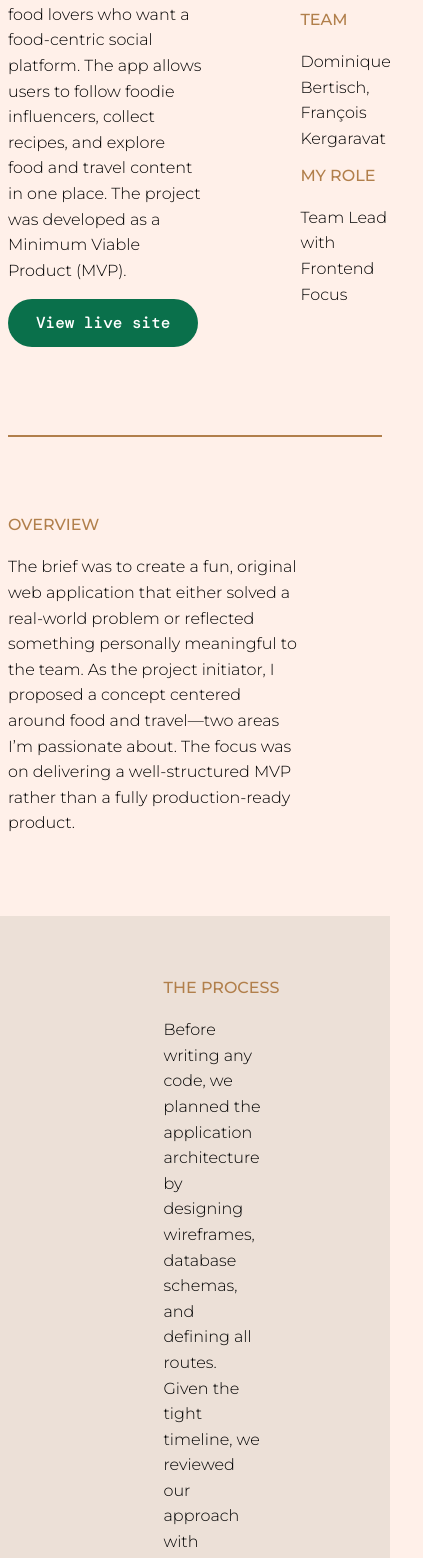
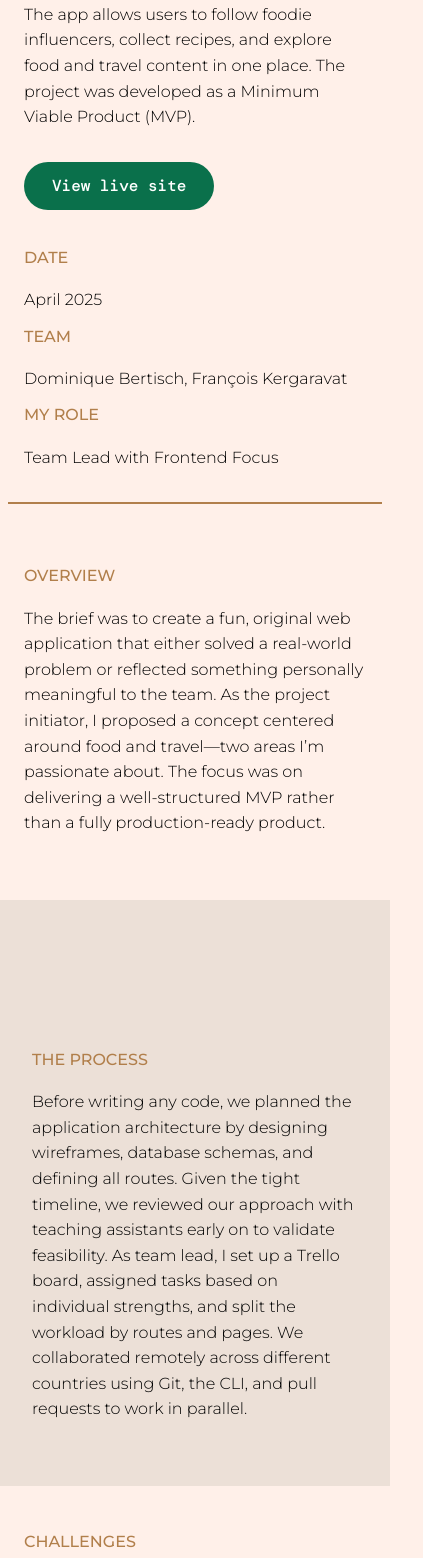
Before and after one commit to alexlovesguitars/my-portfolio-vite, a React (Vite) app: page /projects/foodiefeed in a window 390 px wide. Shown: the part 1160-2718 px from the top of the page, 423 px wide, since content can reach past the window. Built offline with nearby package versions, Linux system fonts and the light colour scheme; a web font is replaced by a local one.

Commit message:
Changes to Media Queries

```diff
--- a/src/components/contactform.css
+++ b/src/components/contactform.css
@@ -79,10 +79,10 @@ h1 {
 /* ------------------ */
 /* 📱 Mobile tweaks */
 /* ------------------ */
-@media (max-width: 480px) {
+@media (max-width: 576px) {
   .contact-form {
-    padding: 1rem;
     margin: 0rem;
+    width: 100%;
   }
 
   .contact-form input,
@@ -94,3 +94,25 @@ h1 {
     font-size: 1rem;
   }
 }
+
+@media (min-width: 576px) {
+    .contact-form {
+    margin: 0rem;
+    width: 75%;
+  }
+}
+
+
+@media (min-width: 768px) {
+    .contact-form {
+    margin: 0rem;
+    width: 75%;
+  }
+}
+
+@media (min-width: 992px) {
+    .contact-form {
+    margin: 0rem;
+    width: 75%;
+  }
+}
--- a/src/pages/ProjectDetails.css
+++ b/src/pages/ProjectDetails.css
@@ -41,11 +41,7 @@
   grid-template-columns: 2fr 1fr;
   gap: 4rem;
   align-items: start;
-
-}
-
-.content-process p {
-  padding-right: 8rem;
+  padding: 0 2rem 0 2rem;
 }
 
 .challenges {
@@ -56,7 +52,6 @@
   margin: 3.875rem 0 5rem;
   border-bottom: solid 2px #B17F4B;
   padding-bottom: 5rem;
-  padding-right: 8rem;
 }
 
 .learnings {
@@ -67,8 +62,6 @@
   margin: 3.875rem 0 5rem;
   border-bottom: solid 2px #B17F4B;
   padding-bottom: 5rem;
-  padding-right: 8rem;
-  padding-left: 8rem;
 }
 
 .learnings ul {
@@ -82,8 +75,68 @@
   font-weight: 300;
 }
 
+
+
+
+/* XS Screens */
+
+@media (max-width: 576px) {
+  .project {
+    grid-template-columns: 1fr;
+    gap: 0rem;
+    margin-bottom: 1rem;
+    padding: 0 1rem 1rem 1rem;
+  }
+  .project-stats {
+    padding: 0;
+  }
+  .project-overview {
+    padding-right: 0;
+    margin: 2rem 0 2rem;
+    padding: 1rem;
+  }
+  .project-process-wrapper {
+    margin-bottom: 0;
+  }
+  .challenges, .learnings {
+    margin: 2rem 0 2rem;
+  }
+
+  .project-process, .challenges, .learnings, .content-process {
+    grid-template-columns: 1fr;
+    padding: 0 1rem 0 1rem;
+  }
+  .project-info a {
+    margin-top: 1rem;
+  }
+  .learnings {
+    padding-bottom: 1rem;
+  }
+  .content-process p {
+    padding: 0 0;
+  }
+  h4 {
+    padding: 0;
+  }
+
+
+}
+
+
+/* Medium Screens */
+@media (min-width: 776px) {
+  .project-overview {
+    padding-right: 0;
+  }
+  .content-process p {
+    padding-right: 0;
+  }
+}
+
+/* Large Screens */
+
 @media (min-width: 992px) {
-  .learnings {
+  .learnings, .challenges, .project-process, .project-info, .project-stats, .project-overview {
     font-size: 1.1rem;
   }
 }
@@ -91,7 +144,7 @@
 /* XL Screens */
 
 @media (min-width: 1200px) {
-  .learnings {
+  .learnings, .challenges, .project-process, .project-info, .project-stats, .project-overview {
     font-size: 1.15rem;
   }
 }
@@ -99,9 +152,11 @@
 /* XXL Screens */
 
 @media (min-width: 1400px) {
-  .learnings {
+  .learnings, .challenges, .project-process, .project-info, .project-stats, .project-overview {
     font-size: 1.2rem;
-
+  }
+  .project-process {
+    padding: 0 9rem 0 9rem;
   }
 }
 
```
